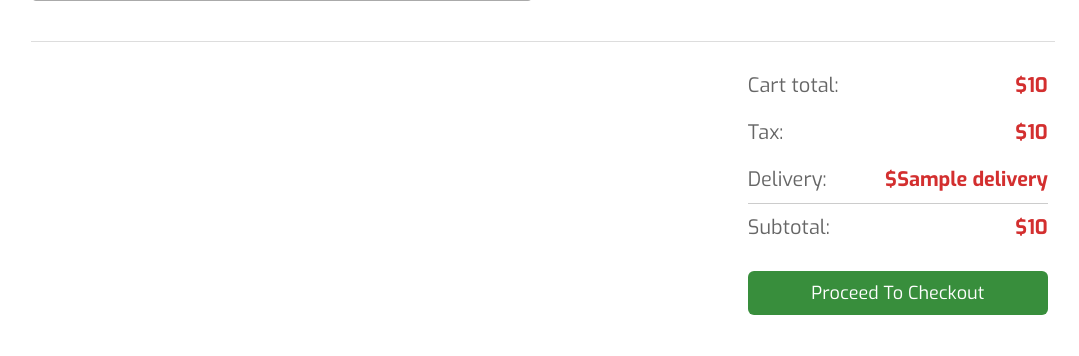
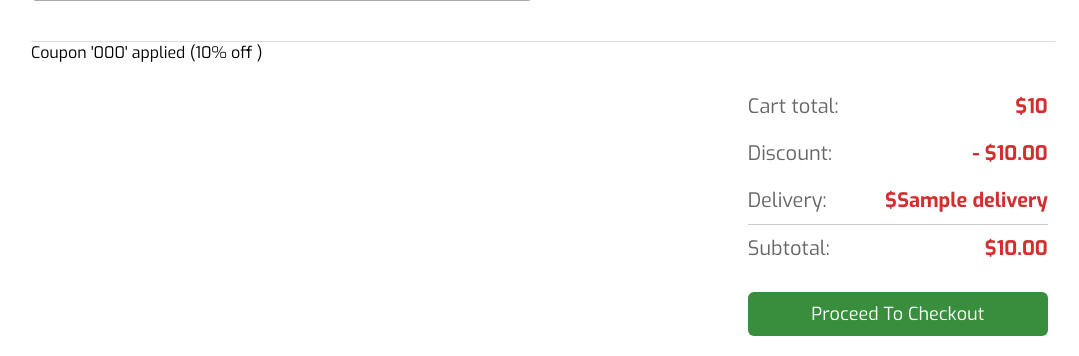
Before and after one commit to ndminh1307js/django-freshfood, a Django app: template freshfood/templates/cart/detail.html in a window 1280 px wide. Shown: the part 476-832 px from the top of the page, without its empty margins (97-1176 px from the left). Before the commit the page ends 791 px from the top, so only its background shows below. Run offline with Django 3.2, Linux system fonts and the light colour scheme; the template is opened without the code that fills it: most values are stand-ins (such as "Sample title", 1, 10 or a date in 2020); parts of the project's set-up code (start-up, migrations or seed data) failed here and were passed over; some libraries are stand-ins or nearby versions.

Commit message:
Apply coupon to the shopping cart

```diff
--- a/freshfood/apps/cart/cart.py
+++ b/freshfood/apps/cart/cart.py
@@ -100,17 +100,13 @@ class Cart(object):
         """Get all values for checkout process"""
         # get checkout information
         cart_total = self.get_total_price()
-        tax = cart_total / 10
         delivery = 5
-        sub_total = cart_total + tax + delivery
         # get total items quantity
         total_quantity = self.get_total_quantity()
         return {
             'total_quantity': total_quantity,
             'cart_total': cart_total,
-            'tax': tax,
             'delivery': delivery,
-            'sub_total': sub_total
         }
 
     def clear(self):
@@ -133,4 +129,4 @@ class Cart(object):
         return Decimal(0)
 
     def get_total_price_after_discount(self):
-        return (self.get_total_price() - self.get_discount())
+        return (self.get_total_price() - self.get_discount()) + self.get_checkout_info()['delivery']
--- a/freshfood/apps/cart/views.py
+++ b/freshfood/apps/cart/views.py
@@ -6,6 +6,7 @@ from freshfood.apps.products.models import Product
 from django.views.generic import View, DetailView
 
 from .cart import Cart
+from freshfood.apps.coupons.forms import CouponApplyForm
 
 
 @method_decorator(require_POST, name='dispatch')
@@ -63,7 +64,10 @@ class CartDetailView(DetailView):
         # update checkout
         checkout = cart.get_checkout_info()
 
+        coupon_apply_form = CouponApplyForm()
+
         return render(request,
                       self.template_name,
                       {'cart': cart,
-                       'checkout': checkout})
+                       'checkout': checkout,
+                       'coupon_apply_form': coupon_apply_form})
--- a/freshfood/apps/coupons/forms.py
+++ b/freshfood/apps/coupons/forms.py
@@ -2,4 +2,5 @@ from django import forms
 
 
 class CouponApplyForm(forms.Form):
-    code = forms.CharField()
+    code = forms.CharField(label='', widget=forms.TextInput(
+        attrs={'placeholder': 'Enter coupon code'}))
--- a/freshfood/templates/cart/detail.html
+++ b/freshfood/templates/cart/detail.html
@@ -67,16 +67,32 @@
       {% endfor %}
     </div>
 
+    <div class="cart__subgrid">
+      <div class="cart__coupon">
+        {% if cart.coupon %}
+          Coupon <span class="text-highlight">'{{ cart.coupon.code }}'</span> applied ({{ cart.coupon.discount }}% off )
+        {% else %}
+          <p class="cart__heading">
+            Apply a coupon
+          </p>
+          <form action="{% url 'coupons:apply' %}" method="post" class="form--inline">
+            {{ coupon_apply_form.as_p }}
+            {% csrf_token %}
+            <input type="submit" class="btn btn--primary btn--small" value="Apply">
+          </form>
+        {% endif %}
+      </div>
+
       <div class="cart__checkout">
         <p class="cart__total">
           Cart total:
           <span class="cart__unit">$</span>
           <span id="cart-total">{{ checkout.cart_total }}</span>
         </p>
-      <p class="cart__tax">
-        Tax:
-        <span class="cart__unit">$</span>
-        <span id="tax">{{ checkout.tax }}</span>
+        <p class="cart__discount">
+          Discount:
+          <span class="cart__unit">- $</span>
+          <span id="discount">{{ cart.get_discount|floatformat:2 }}</span>
         </p>
         <p class="cart__delivery">
           Delivery:
@@ -86,11 +102,15 @@
         <p class="cart__subtotal">
           Subtotal:
           <span class="cart__unit">$</span>
-        <span id="sub-total">{{ checkout.sub_total }}</span>
+          <span id="subtotal">{{ cart.get_total_price_after_discount|floatformat:2 }}</span>
         </p>
-      <a href="{% url 'orders:order_create' %}" class="btn btn--primary btn--block"
-        >Proceed To Checkout</a
+        <a
+          href="{% url 'orders:order_create' %}"
+          class="btn btn--primary btn--block"
         >
+          Proceed To Checkout
+        </a>
+      </div>
     </div>
   </div>
 {% endblock %}
```
Also changed, not shown: freshfood/apps/coupons/views.py (+4 -4 lines), db.sqlite3. Lines whose indentation alone changed are shown as unchanged.
